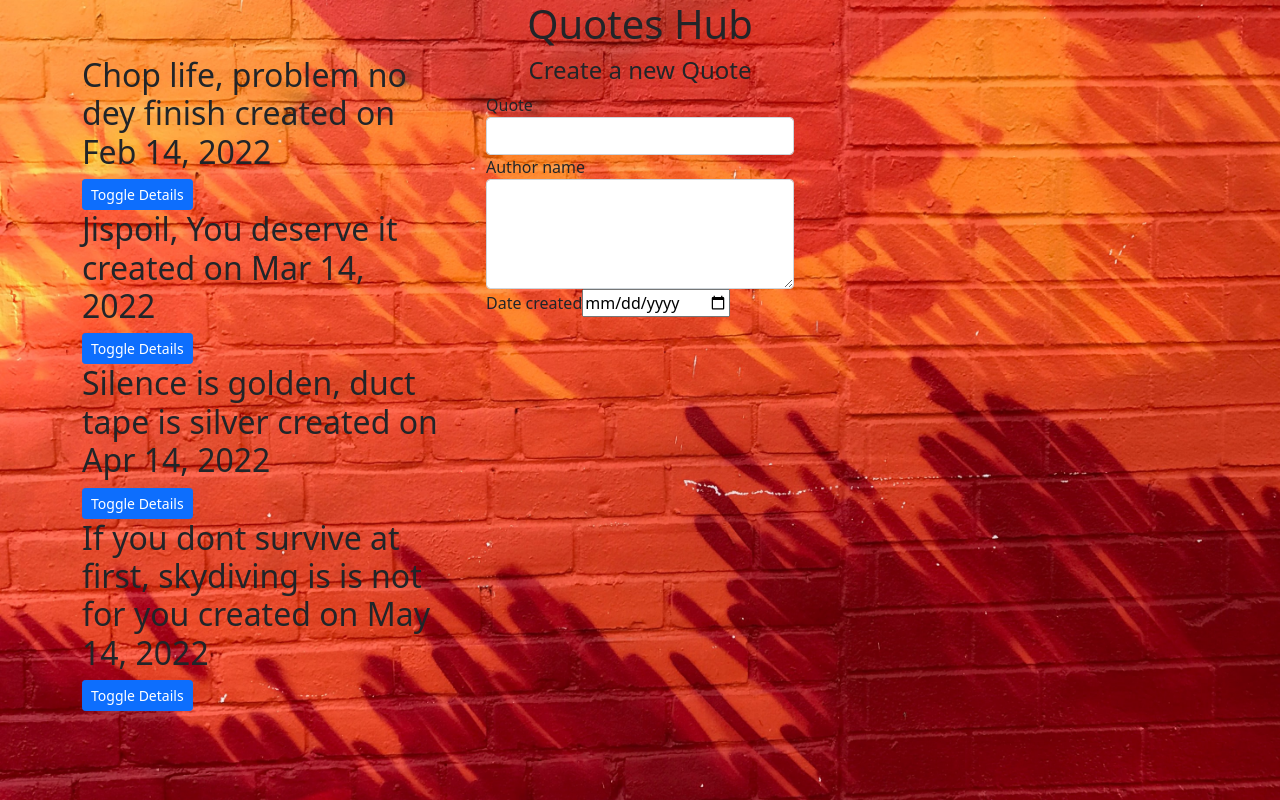
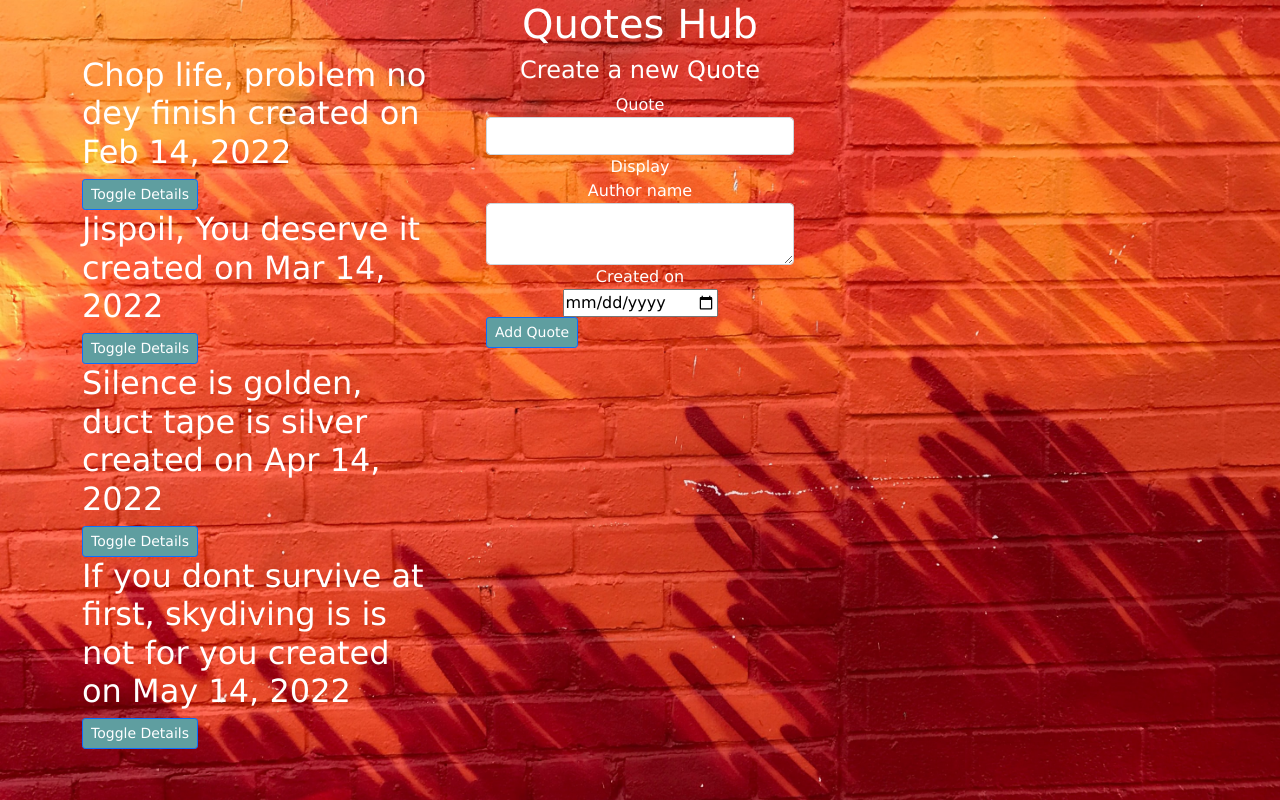
Before and after one commit to Nyambura23/Quote-hub, an Angular app: page / in a window 1280 px wide. Built offline with nearby package versions, Linux system fonts and the light colour scheme.

Commit message:
bind the data two-way

```diff
--- a/src/app/quote-form/quote-form.component.html
+++ b/src/app/quote-form/quote-form.component.html
@@ -1,22 +1,26 @@
 <div class="container-fluid">
   <h4 class="text-center">Create a new Quote</h4>
-  <form>
+  <form #quoteForm='ngForm'>
       <div class="form-group">
 
           <label for="name">Quote</label>
-          <input type="text" required class="form-control" id="name">
-
+          <input type="text" required class="form-control" id="name" [(ngModel)]="newQuote.name" name="name">
+<!-- Testing -->
+Display {{newQuote.name}}
       </div>
       <div class="form-group">
 
           <label for="description">Author name</label>
-          <textarea class="form-control" id="description" rows="4" required></textarea>
+          <textarea class="form-control" id="description" rows="2" required></textarea>
 
       </div>
       <div class="form-group">
-          <label for="created">Date created</label>
+          <label for="created">Created on</label>
+          <br>
           <input type='date' id="created" required>
 
       </div>
+      <button type="submit" class="btn btn-primary btn-sm">Add Quote</button>
+
   </form>
 </div>
--- a/src/app/quote-form/quote-form.component.ts
+++ b/src/app/quote-form/quote-form.component.ts
@@ -1,4 +1,5 @@
 import { Component, OnInit } from '@angular/core';
+import { Quote } from '../quote';
 
 @Component({
   selector: 'app-quote-form',
@@ -7,6 +8,7 @@ import { Component, OnInit } from '@angular/core';
 })
 export class QuoteFormComponent implements OnInit {
 
+  newQuote = new Quote(0,"","",new Date());
   constructor() { }
 
   ngOnInit(): void {
--- a/src/styles.css
+++ b/src/styles.css
@@ -9,9 +9,23 @@ body{
   background-size: cover;
   background-repeat: no-repeat;
   background-attachment: fixed;
+  color: white;
+  font-family: 'Lucida Sans', 'Lucida Sans Regular', 'Lucida Grande', 'Lucida Sans Unicode', Geneva, Verdana, sans-serif;
 
 }
 
 h1{
   text-align: center;
+
 }
+
+.form-group{
+ text-align: center;
+
+}
+
+.btn{
+ background-color: cadetblue;
+
+
+}
```
